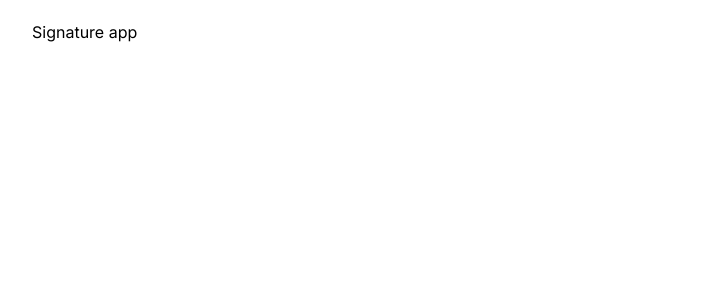
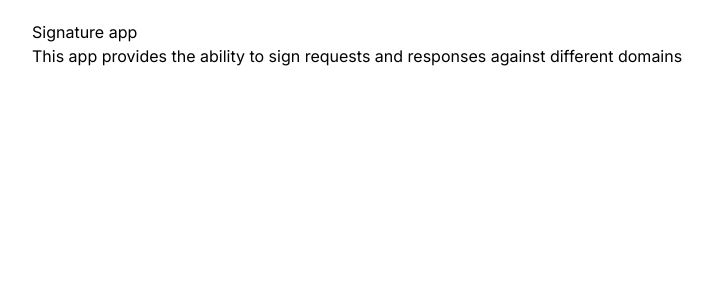
Before and after one commit to muhammadkamran8837/next-signature-app, a Next.js app: page / in a window 1280 px wide. Shown: the top 300 px of the page, without its empty margins (0-713 px from the left). Built offline with nearby package versions, Linux system fonts and the light colour scheme.

Commit message:
new changes

```diff
--- a/app/page.js
+++ b/app/page.js
@@ -5,6 +5,10 @@ export default function page() {
     <section className='py-5'>
       <div className='container'>
         <h1>Signature app</h1>
+        <p>
+          This app provides the ability to sign requests and responses against
+          different domains
+        </p>
       </div>
     </section>
   )
```
